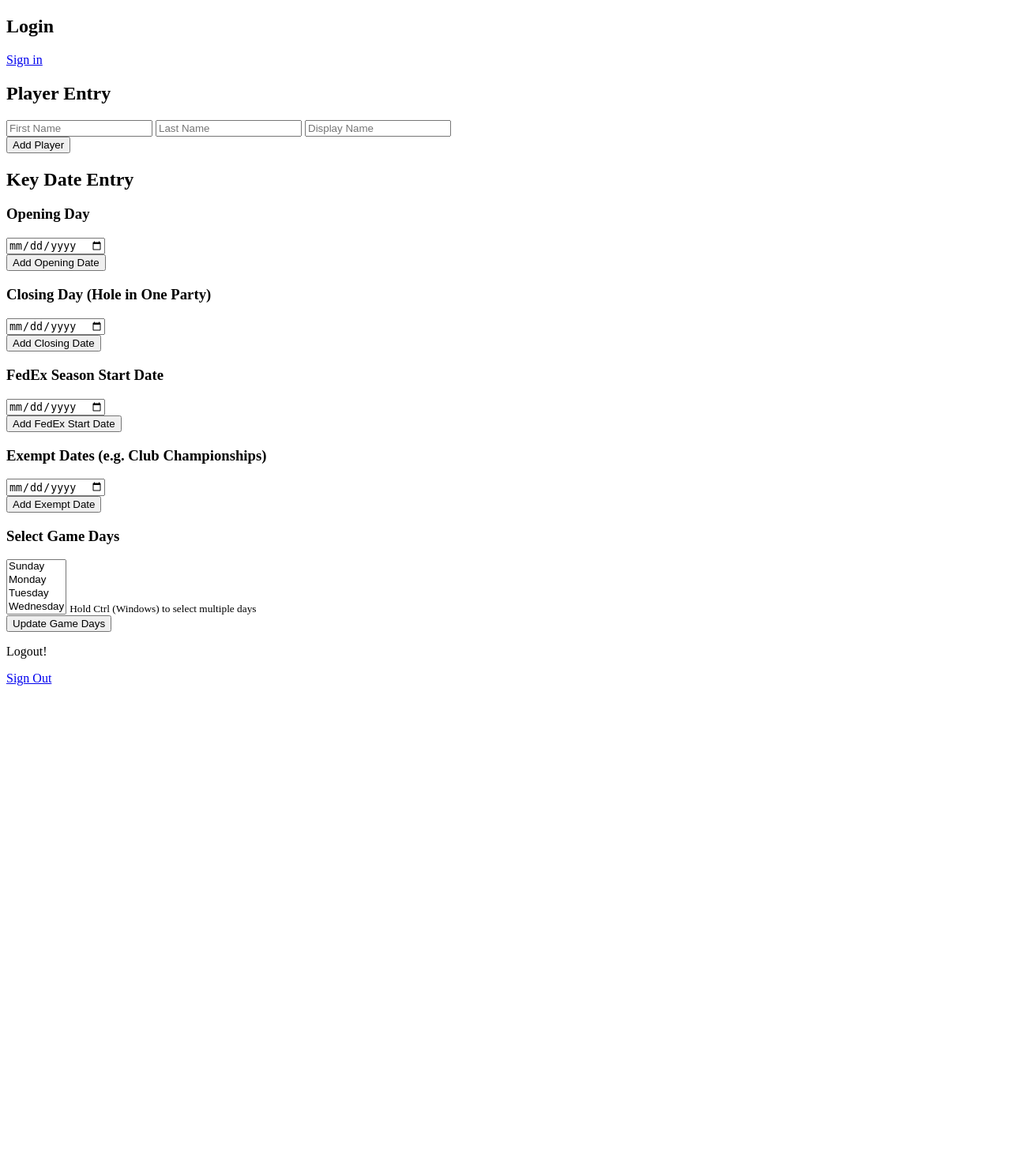
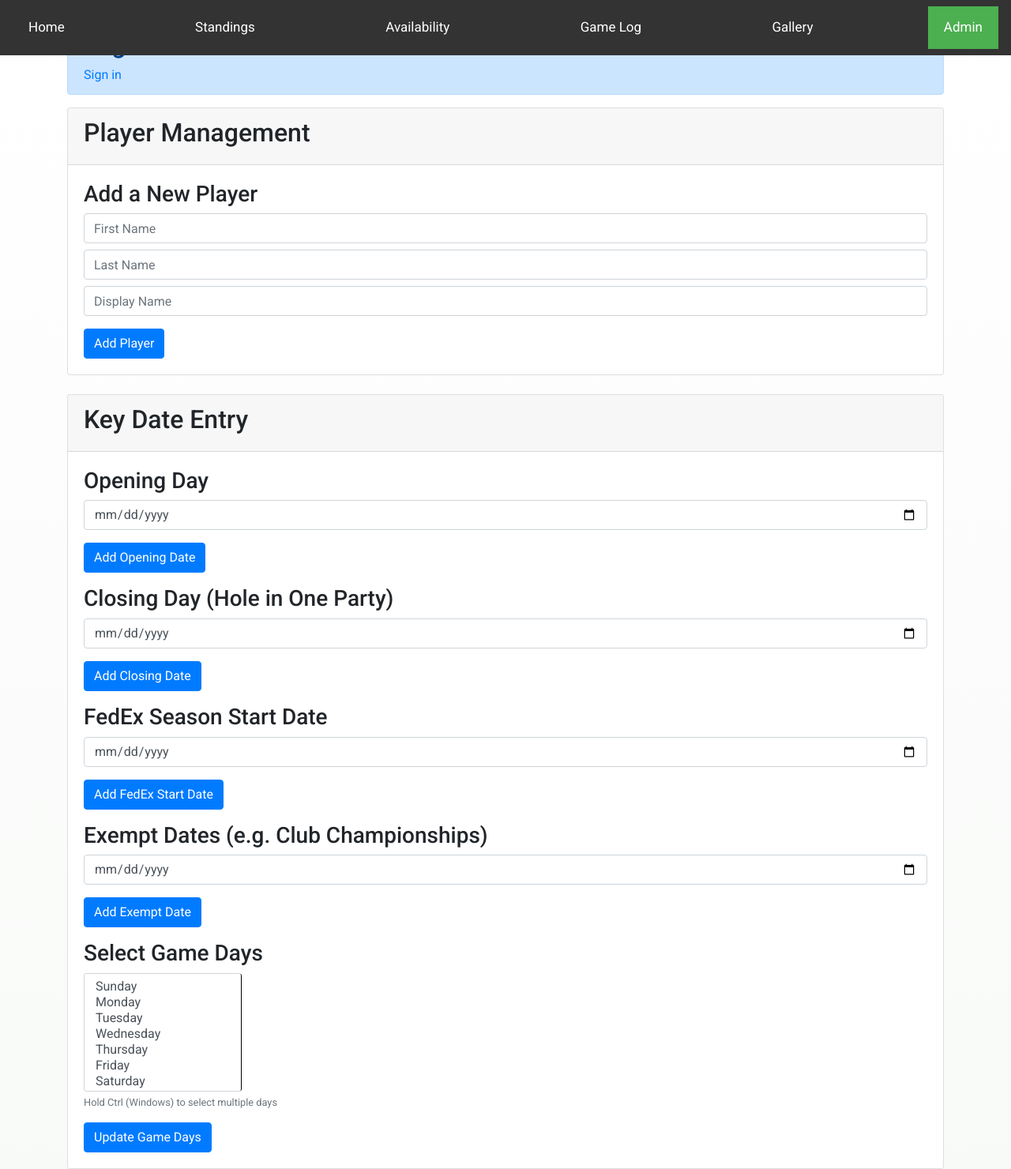
Before and after one commit to dcramton/BJG, a Python web app: template templates/admin.html in a window 1280 px wide. Shown: the whole page at 79% size. Before the commit the page ends 868 px from the top, so only its background shows below. Run offline with Jinja, Linux system fonts and the light colour scheme; the template is opened without the code that fills it, so the values that code supplies are empty; some libraries are stand-ins or nearby versions.

Commit message:
02232025a

```diff
--- a/index.html
+++ b/index.html
@@ -3,7 +3,7 @@
 <head>
   <meta charset="UTF-8">
   <meta name="viewport" content="width=device-width, initial-scale=1">
-  <title>Enter Scores</title>
+  <title>Enter Scores 02232025a</title>
 
   <!-- External CSS -->
   <link rel="stylesheet" href="https://www.w3schools.com/w3css/4/w3.css">
@@ -25,6 +25,7 @@
     <a href="templates/availability.html">Availability</a>
     <a href="templates/gamelog.html">Game Log</a>
     <a href="templates/history.html">Gallery</a>
+    <a href="admin.html">Admin</a>
     <a href="javascript:void(0);" class="icon" onclick="toggleMenu()">
       <i class="fa fa-bars"></i>
     </a>
--- a/static/admin.js
+++ b/static/admin.js
@@ -1,17 +1,28 @@
 // Begin admin.js
 console.log("start admin.js");
+console.log("version 02212025a");
+
 // Show login form when page loads
 document.addEventListener('DOMContentLoaded', function() {
     const urlParams = new URLSearchParams(window.location.search);
     const code = urlParams.get('code');
+
     if (code) {
         // Store tokens
+        console.log("Code:", code);
         localStorage.setItem('authenticated', 'true');
-        document.getElementById('loginForm').classList.add('hidden');
-        document.getElementById('playerManagement').classList.remove('hidden');
+        const loginForm = document.getElementById('loginForm');
+        const playerManagement = document.getElementById('playerManagement');
+        if (loginForm) {
+            loginForm.classList.add('hidden');
+        }
+        if (playerManagement) {
+            playerManagement.classList.remove('hidden');
+        }
 
         showadmin();
     }
+
     function showadmin() {
         // Enable all buttons in the admin.html file
         const buttons = document.querySelectorAll('button');
@@ -22,21 +33,88 @@ document.addEventListener('DOMContentLoaded', function() {
         // Show the admin content
         document.getElementById('content').style.display = 'block';
     }
+
+    loadGameDates();
 });
 
+
+
 // Function to load existing game days when page loads
-async function loadGameDays() {
+async function loadGameDates() {
+    console.log("loadGameDates function called");
+    const accessToken = localStorage.getItem('accessToken');
+
+    if (!accessToken) {
+        console.error('No access token found');
+        alert('Please login first');
+        return;
+    }
+
+    console.log("Access token found");
+
     try {
-        const response = await fetch('/static/dates.json');
-        const data = await response.json();
-        console.log(response);
+        const response = await fetch('https://yo6lbyfxd1.execute-api.us-east-1.amazonaws.com/prod/dates', {
+            method: 'GET',
+            headers: {
+                'Content-Type': 'application/json',
+                'Authorization': `Bearer ${accessToken}`
+            },
+        });
 
-        if (data.dates && data.dates.gamedays) {
-            const selectElement = document.getElementById('gameDays');
-            data.dates.gamedays.forEach(day => {
-                selectElement.options[day].selected = true;
-            });
+        const datesEntered = await response.json();
+        console.log("Dates currently in database:", datesEntered);
+        console.log("games:", datesEntered.games);
+
+// Load Close Date default date
+        const datenameOpen = 'Open';
+        const gameOpen = datesEntered.games.find(game => game.datename === datenameOpen);
+
+        if (gameOpen) {
+            console.log(`Game Open for ${datenameOpen}:`, gameOpen);
+            console.log("Game Open date:", gameOpen.date);
+            const openDateInput = document.querySelector('#gameOpen input[type="date"]');
+            openDateInput.value = gameOpen.date; // Assuming the date is stored in the 'date' field
+        } else {
+            console.log(`No game Open found for ${datenameOpen}`);
         }
+
+// Load Close Date default date
+        const datenameClose = 'Close';
+        const gameClose = datesEntered.games.find(game => game.datename === datenameClose);
+        if (gameClose) {
+            console.log(`Game Close for ${datenameClose}:`, gameClose);
+            console.log("Game Close date:", gameClose.date);
+            const closeDateInput = document.querySelector('#gameClose input[type="date"]');
+            closeDateInput.value = gameClose.date; // Assuming the date is stored in the 'date' field
+        } else {
+            console.log(`No game Close found for ${datenameClose}`);
+        }
+
+// Load FedEx Start Date default date
+        const datenameFedEx = 'FedEx';
+        const gameFedEx = datesEntered.games.find(game => game.datename === datenameFedEx);
+        if (gameFedEx) {
+            console.log(`Game FedEx for ${datenameFedEx}:`, gameFedEx);
+            console.log("FedEx start date:", gameFedEx.date);
+            const fedexDateInput = document.querySelector('#gameFedEx input[type="date"]');
+            fedexDateInput.value = gameFedEx.date; // Assuming the date is stored in the 'date' field
+        } else {
+            console.log(`No game FedEx found for ${datenameFedEx}`);
+        }
+
+// Load Exluded Dates
+        const datenameExclude = 'Exclude';
+        const gameExclude = datesEntered.games.find(game => game.datename === datenameExclude);
+        if (gameExclude) {
+            console.log(`Exclude Date ${datenameExclude}:`, gameExclude);
+        //    console.log("FedEx start date:", gameFedEx.date);
+            const excludeDateInput = document.querySelector('#gameExclude input[type="date"]');
+            excludeDateInput.value = gameExclude.date; // Assuming the date is stored in the 'date' field
+        } else {
+            console.log(`No Exclude date found for ${datenameExclude}`);
+        }
+// Load Game Days
+
     } catch (error) {
         console.error('Error loading game days:', error);
     }
@@ -124,6 +202,10 @@ async function addPlayer() {
 async function addGameDate(dateType) {
     console.log("addGameDate function called");
     const accessToken = localStorage.getItem('accessToken');
+    if (!accessToken) {
+        alert('Please login first');
+        return;
+    }
 
     // Get the input element based on dateType
     const dateInput = document.querySelector(`#game${dateType} input[type="date"]`);
@@ -179,12 +261,65 @@ function getDateTypeDescription(dateType) {
         case 'FedEx':
             return 'FedEx Season Start';
         case 'Exclude':
-            return 'Exempt Date';
+            return 'Excluded Date';
         case 'Game Days':
             return 'Game Days';
         default:
             return 'Game Day';
     }
+}
+
+async function addExcludeDay(dateType) {
+    const accessToken = localStorage.getItem('accessToken');
+    if (!accessToken) {
+        alert('Please login first');
+        return;
+    }
+
+    const dateInput = document.querySelector(`#game${dateType} input[type="date"]`);
+    if (!dateInput || !dateInput.value) {
+        alert('Please select a date');
+        return;
+    }
+
+    console.log("Exclude Date input:", dateInput.value, dateType);
+
+    const excludedateData = {
+        date: dateInput.value,
+        type: dateType,
+        description: getDateTypeDescription(dateType)
+    };
+
+    console.log("Date data:", excludedateData);
+
+        try {
+            const response = await fetch('https://yo6lbyfxd1.execute-api.us-east-1.amazonaws.com/prod/dates', {
+                method: 'POST',
+                headers: {
+                    'Content-Type': 'application/json',
+                    'Authorization': `Bearer ${accessToken}`
+                },
+                body: JSON.stringify(excludedateData)
+            });
+
+            const responseText = await response.text(); // Get raw response text
+            console.log("Raw response:", responseText);
+
+            const data = JSON.parse(responseText);
+            console.log(excludedateData.description, excludedateData.date, excludedateData.type, " date added successfully!");
+
+
+            if (response.ok) {
+                alert(`${excludedateData.description} date added successfully!`);
+                dateInput.value = ''; // Clear the input
+            } else {
+                alert(`Error: ${data.message}`);
+            }
+
+        } catch (error) {
+            console.error('Error:', error);
+            alert('Error submitting Exclude Day data. Please try again.');
+        }
 }
 
 async function updateGameDays() {
@@ -234,7 +369,7 @@ async function updateGameDays() {
             console.log(dayName, " day added successfully!");
 
             if (response.ok) {
-                alert(`Day ${dayName} added successfully!`);
+                alert(`BJG Game Day ${dayName} added successfully!`);
             } else {
                 alert(`Error: ${data.message}`);
             }
--- a/templates/admin.html
+++ b/templates/admin.html
@@ -2,62 +2,81 @@
 <html lang="en">
     <head>
         <meta charset="UTF-8">
-    <meta name="viewport" content="width=device-width, initial-scale=1.0">
-    <title>Admin 0220a</title>
+        <meta name="viewport" content="width=device-width, initial-scale=1">
+        <title>Admin</title>
+        <!-- External CSS -->
+        <link rel="stylesheet" href="https://stackpath.bootstrapcdn.com/bootstrap/4.5.2/css/bootstrap.min.css">
+        <link rel="stylesheet" href="https://cdnjs.cloudflare.com/ajax/libs/font-awesome/4.7.0/css/font-awesome.min.css">
+        <link rel="stylesheet" href="/static/bj.css">
+        <link href="https://fonts.googleapis.com/css2?family=Roboto:wght@400;500;700&display=swap" rel="stylesheet">
+        <!-- External JavaScript Libraries -->
+        <script defer src="https://ajax.googleapis.com/ajax/libs/angularjs/1.6.9/angular.min.js"></script>
+        <script defer src="https://ajax.googleapis.com/ajax/libs/jquery/3.3.1/jquery.min.js"></script>
+        <script defer src="https://cdnjs.cloudflare.com/ajax/libs/popper.js/1.14.3/umd/popper.min.js"></script>
+        <script defer src="https://sdk.amazonaws.com/js/aws-sdk-2.135.0.min.js"></script>
     </head>
-<body>
-    <div id="app">
-        <div id="auth">
+    <body style="font-family: 'Roboto', sans-serif; background-color: #f8f9fa;">
+    <!-- Navigation -->
+    <div class="navbar" id="myNavbar">
+      <a href="../index.html">Home</a>
+      <a href="standings.html">Standings</a>
+      <a href="availability.html">Availability</a>
+      <a href="gamelog.html">Game Log</a>
+      <a href="history.html">Gallery</a>
+      <a class="active" href="admin.html">Admin</a>
+      <a href="javascript:void(0);" class="icon" onclick="toggleMenu()">
+          <i class="fa fa-bars"></i>
+      </a>
+  </div>
+  <div class="container mt-4">
+    <div id="auth" class="alert alert-primary" role="alert">
         <h2>Login</h2>
         <a href="https://us-east-1ahoz6qpqh.auth.us-east-1.amazoncognito.com/login?client_id=7iafa06ln6h47pv38r164jrldl&response_type=code&scope=email+openid+phone&redirect_uri=https%3A%2F%2Fcramton.ca%2Ftemplates%2Fadmin.html">Sign in</a>
     </div>
 
-
-
-        <div id="content" style="display:block;">
-            <h2>Player Entry</h2>
-            <div id="players">
-                <input type="text" id="firstName" placeholder="First Name" required>
-                <input type="text" id="lastName" placeholder="Last Name" required>
-                <input type="text" id="nickName" placeholder="Display Name" required>
+    <div id="playerManagement" class="card mb-4">
+        <div class="card-header">
+            <h2>Player Management</h2>
         </div>
-            <button onclick="addPlayer()">Add Player</button>
+        <div class="card-body">
+            <h3>Add a New Player</h3>
+            <div id="players" class="form-group">
+                <input type="text" id="firstName" class="form-control mb-2" placeholder="First Name" required>
+                <input type="text" id="lastName" class="form-control mb-2" placeholder="Last Name" required>
+                <input type="text" id="nickName" class="form-control mb-2" placeholder="Display Name" required>
+            </div>
+            <button onclick="addPlayer()" class="btn btn-primary">Add Player</button>
+        </div>
     </div>
 
+    <div id="keyDateEntry" class="card">
+        <div class="card-header">
             <h2>Key Date Entry</h2>
-            <div id="games">
-
+        </div>
+        <div class="card-body">
             <h3>Opening Day</h3>
-                <div id="gameOpen">
-                    <div class="game-entry">
-                        <input type="date">
+            <div id="gameOpen" class="form-group">
+                <input type="date" class="form-control">
             </div>
-                </div>
-                <button onclick="addGameDate('Open')">Add Opening Date</button>
+            <button onclick="addGameDate('Open')" class="btn btn-primary mb-3">Add Opening Date</button>
 
             <h3>Closing Day (Hole in One Party)</h3>
-                <div id="gameClose">
-                    <div class="game-entry">
-                        <input type="date">
+            <div id="gameClose" class="form-group">
+                <input type="date" class="form-control">
             </div>
-                </div>
-                <button onclick="addGameDate('Close')">Add Closing Date</button>
+            <button onclick="addGameDate('Close')" class="btn btn-primary mb-3">Add Closing Date</button>
 
             <h3>FedEx Season Start Date</h3>
-                <div id="gameFedEx">
-                    <div class="game-entry">
-                        <input type="date">
+            <div id="gameFedEx" class="form-group">
+                <input type="date" class="form-control">
             </div>
-                </div>
-                <button onclick="addGameDate('FedEx')">Add FedEx Start Date</button>
+            <button onclick="addGameDate('FedEx')" class="btn btn-primary mb-3">Add FedEx Start Date</button>
 
             <h3>Exempt Dates (e.g. Club Championships)</h3>
-                <div id="gameExclude">
-                    <div class="game-entry">
-                        <input type="date">
+            <div id="gameExclude" class="form-group">
+                <input type="date" class="form-control">
             </div>
-                </div>
-                <button onclick="addGameDate('Exclude')">Add Exempt Date</button>
+            <button onclick="addGameDate('Exclude')" class="btn btn-primary mb-3">Add Exempt Date</button>
 
             <h3>Select Game Days</h3>
             <div class="form-group">
@@ -72,17 +91,15 @@
                 </select>
                 <small class="form-text text-muted">Hold Ctrl (Windows) to select multiple days</small>
             </div>
-                <div>
             <button onclick="updateGameDays()" class="btn btn-primary">Update Game Days</button>
         </div>
-
-            <p>Logout<span id="user"></span>!</p>
-            <a href="https://us-east-1ahoz6qpqh.auth.us-east-1.amazoncognito.com/logout?client_id=7iafa06ln6h47pv38r164jrldl&logout_uri=https%3A%2F%2Fcramton.ca%2Findex.html&redirect_uri=https%3A%2F%2Fcramton.ca%2Ftemplates%2Findex.html">Sign Out</a>
-
     </div>
 </div>
 
+<!-- External JavaScript Libraries -->
+<script src="https://code.jquery.com/jquery-3.5.1.slim.min.js"></script>
+<script src="https://cdn.jsdelivr.net/npm/@popperjs/core@2.9.2/dist/umd/popper.min.js"></script>
+<script src="https://stackpath.bootstrapcdn.com/bootstrap/4.5.2/js/bootstrap.min.js"></script>
 <script src="../static/admin.js"></script>
-
 </body>
 </html>
--- a/templates/availability.html
+++ b/templates/availability.html
@@ -30,6 +30,7 @@
         <a class="active" href="availability.html">Availability</a>
         <a href="gamelog.html">Game Log</a>
         <a href="history.html">Gallery</a>
+        <a href="admin.html">Admin</a>
         <a href="javascript:void(0);" class="icon" onclick="toggleMenu()">
             <i class="fa fa-bars"></i>
         </a>
--- a/templates/gamelog.html
+++ b/templates/gamelog.html
@@ -29,6 +29,7 @@
     <a href="availability.html">Availability</a>
     <a class="active" href="gamelog.html">Game Log</a>
     <a href="history.html">Gallery</a>
+    <a href="admin.html">Admin</a>
     <a href="javascript:void(0);" class="icon" onclick="toggleMenu()">
         <i class="fa fa-bars"></i>
     </a>
--- a/templates/standings.html
+++ b/templates/standings.html
@@ -26,6 +26,7 @@
         <a href="availability.html">Availability</a>
         <a href="gamelog.html">Game Log</a>
         <a href="history.html">Gallery</a>
+        <a href="admin.html">Admin</a>
         <a href="javascript:void(0);" class="icon" onclick="toggleMenu()">
             <i class="fa fa-bars"></i>
         </a>
```
Also changed, not shown: static/getgames.js (+1 -8 lines). Lines whose indentation alone changed are shown as unchanged.
